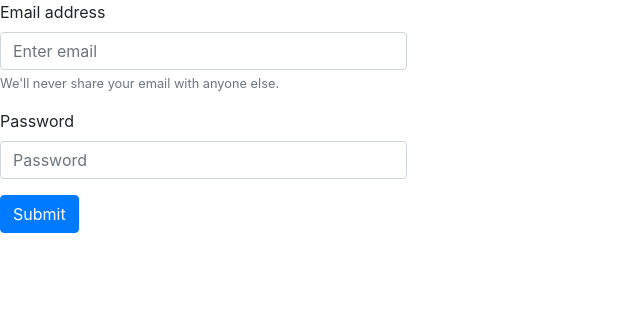
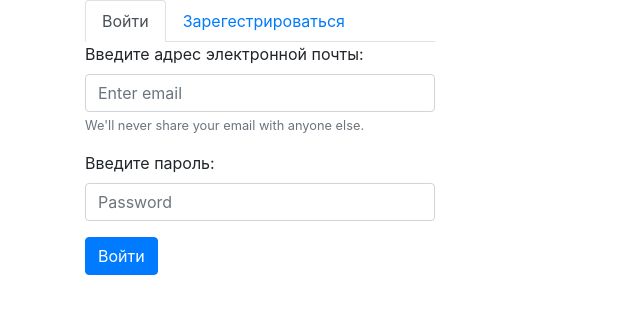
Before and after one commit to GrishinAnton/english-cards, a React (Create React App) app in the folder client/: page / in a window 1280 px wide. Shown: the top 314 px of the page, without its empty margins (0-640 px from the left). Built offline with nearby package versions, Linux system fonts and the light colour scheme.

Commit message:
Верстка форм

```diff
--- a/client/src/App.tsx
+++ b/client/src/App.tsx
@@ -1,47 +1,34 @@
 import React, { useState } from 'react';
-import { Form, Button, Row, Col } from 'react-bootstrap';
+import { Row, Col, Tabs, Tab, Container } from 'react-bootstrap';
+
+import SingIn from './components/SingIn'
+import SingUp from './components/SingUp'
+
 
 const App = () => {
 
-  const [email, setEmail] = useState('')
-  const [password, setPassword] = useState('')
-
-
-  const submit = (e: any) => {
-    e.preventDefault()
-    console.log(email);
-    console.log(password);
-    const data = {
-      email: email,
-      password: password
-    }
-    fetch('/singup', {
-      method: 'POST',
-      headers: {
-        'Content-Type': 'application/json',
-      },
-      body: JSON.stringify(data)
-    })
-  }
+  const [tabs, setTabs] = useState<string>('singin')
 
   return (
-    <Row>
-      <Col md={4}>
-        <Form onSubmit={submit}>
-          <Form.Group controlId="formBasicEmail">
-            <Form.Label>Email address</Form.Label>
-            <Form.Control onChange={(e) => setEmail(e.target.value)} type="email" placeholder="Enter email" />
-            <Form.Text className="text-muted">We'll never share your email with anyone else. </Form.Text>
-          </Form.Group>
+    <Container>
+      <Row>
+        <Col md={4}>
+          <Tabs
+            id="controlled-tab-example"
+            activeKey={tabs}
+            onSelect={(k: string) => setTabs(k)}
+          >
+            <Tab eventKey="singin" title="Войти">
+              <SingIn></SingIn>
+            </Tab>
+            <Tab eventKey="singup" title="Зарегестрироваться">
+              <SingUp></SingUp>
+            </Tab>
 
-          <Form.Group controlId="formBasicPassword">
-            <Form.Label>Password</Form.Label>
-            <Form.Control onChange={(e) => setPassword(e.target.value)} type="password" placeholder="Password" />
-          </Form.Group>
-          <Button variant="primary" type="submit">Submit </Button>
-        </Form>
-      </Col>
-    </Row>
+          </Tabs>
+        </Col>
+      </Row>
+    </Container>
   );
 }
 
--- /dev/null
+++ b/client/src/components/SingIn/index.tsx
@@ -0,0 +1,40 @@
+import React, { useState } from 'react';
+import { Form, Button } from 'react-bootstrap'
+import { fetchWrapper } from '../../utils/fetch'
+
+
+const SingIn = () => {
+    const [email, setEmail] = useState<string>('')
+    const [password, setPassword] = useState<string>('')
+
+    const submit = (e: any) => {
+        e.preventDefault()
+        const data = {
+            email: email,
+            password: password
+        }
+        let response = fetchWrapper('/singup', 'POST', data)
+        console.log(response);
+
+    }
+
+    return (
+        <>
+            <Form onSubmit={submit} >
+                <Form.Group controlId="formBasicEmailSingIn" >
+                    <Form.Label>Введите адрес электронной почты:</Form.Label>
+                    < Form.Control onChange={(e) => setEmail(e.target.value)} type="email" placeholder="Enter email" />
+                    <Form.Text className="text-muted" > We'll never share your email with anyone else. </Form.Text>
+                </Form.Group>
+
+                < Form.Group controlId="formBasicPasswordSingIn" >
+                    <Form.Label>Введите пароль: </Form.Label>
+                    < Form.Control onChange={(e) => setPassword(e.target.value)} type="password" placeholder="Password" />
+                </Form.Group>
+                < Button variant="primary" type="submit" > Войти </Button>
+            </Form>
+        </>
+    )
+}
+
+export default SingIn
--- /dev/null
+++ b/client/src/components/SingUp/index.tsx
@@ -0,0 +1,43 @@
+import React, { useState } from 'react';
+import { Form, Button } from 'react-bootstrap'
+import { fetchWrapper } from '../../utils/fetch'
+
+
+const SingUp = () => {
+    const [email, setEmail] = useState<string>('')
+    const [password, setPassword] = useState<string>('')
+
+    const submit = (e: any) => {
+        e.preventDefault()
+        const data = {
+            email: email,
+            password: password
+        }
+        let response = fetchWrapper('/singup', 'POST', data)
+        console.log(response);
+
+    }
+
+    return (
+        <>
+            <Form onSubmit={submit} >
+                <Form.Group controlId="formBasicEmailSingUp" >
+                    <Form.Label>Введите адрес электронной почты:</Form.Label>
+                    <Form.Control onChange={(e) => setEmail(e.target.value)} type="email" placeholder="Enter email" />
+                </Form.Group>
+
+                < Form.Group controlId="formBasicPasswordSingUp" >
+                    <Form.Label>Введите пароль:</Form.Label>
+                    <Form.Control onChange={(e) => setPassword(e.target.value)} type="password" placeholder="Password" />
+                </Form.Group>
+                < Form.Group controlId="formBasicDoublePasswordSingUp" >
+                    <Form.Label>Подтвердите пароль:</Form.Label>
+                    <Form.Control onChange={(e) => setPassword(e.target.value)} type="password" placeholder="Password" />
+                </Form.Group>
+                <Button variant="primary" type="submit" > Зарегестрироваться </Button>
+            </Form>
+        </>
+    )
+}
+
+export default SingUp
--- a/client/src/index.tsx
+++ b/client/src/index.tsx
@@ -8,8 +8,6 @@ import './app.scss'
 import 'bootstrap/dist/css/bootstrap.min.css';
 
 ReactDOM.render(
-  <React.StrictMode>
-    <App />
-  </React.StrictMode>,
+  <App />,
   document.getElementById('root')
 );
--- /dev/null
+++ b/client/src/utils/fetch.ts
@@ -0,0 +1,11 @@
+export const fetchWrapper = async (url: string, method: string, data: object): Promise<any> => {
+    const response = await fetch(url, {
+        method: method,
+        headers: {
+            'Content-Type': 'application/json',
+        },
+        body: JSON.stringify(data)
+    })
+
+    return response.json()
+}
```
Also changed, not shown: 1 other file (tests, documents, lock files or other folders).
